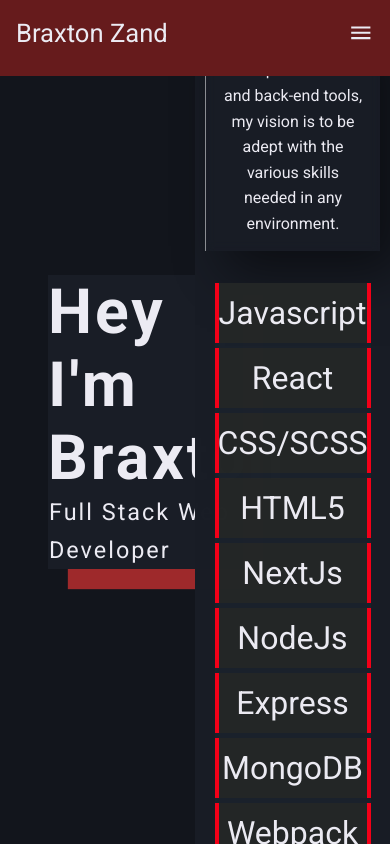
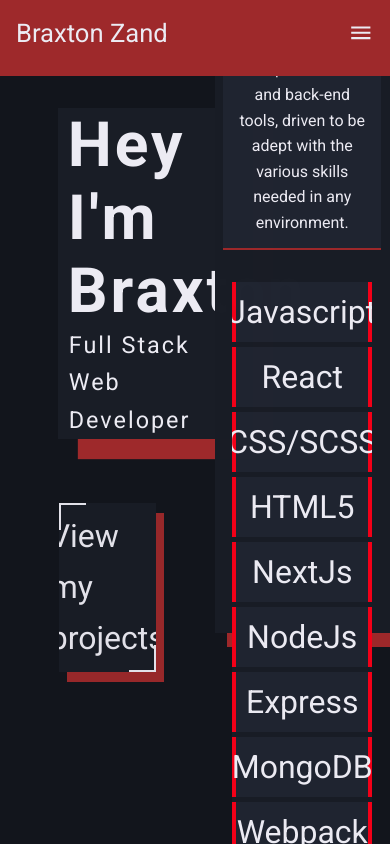
Before and after one commit to ZandBraxton/personal-page, a Next.js app in the folder personal-portfolio/: page / in a window 390 px wide. Built offline with nearby package versions, Linux system fonts and the light colour scheme.

Commit message:
Finished home design, need to make better  breakpoints now

```diff
--- a/personal-portfolio/pages/index.js
+++ b/personal-portfolio/pages/index.js
@@ -22,25 +22,23 @@ export default function Home() {
             <h2 className={styles.hero2}>I'm Braxton</h2>
             <p className={styles.hero_span}>Full Stack Web Developer</p>
           </div>
+          <Link href="/portfolio">
+            <div className={styles.view_project}>
+              <a>View my projects</a>
+            </div>
+          </Link>
+          {/* <h2 className={styles.view_project}>View my projects</h2> */}
         </section>
         <section className={styles.skill_page}>
           <div className={styles.skill_header}>
             <div className={styles.card}>
               <div className={styles.content}>
                 <p>
-                  Experience with multiple front-end and back-end tools, my
-                  vision is to be adept with the various skills needed in any
-                  environment.
+                  Experience with multiple front-end and back-end tools, driven
+                  to be adept with the various skills needed in any environment.
                 </p>
               </div>
             </div>
-            {/* <div className={styles.card}>
-              <div className={styles.content}>
-                <p>
-                  Tools I've used commonly and have grown most comfortable with
-                </p>
-              </div>
-            </div> */}
           </div>
           <ul className={styles.skill_grid}>
             <li>
--- a/personal-portfolio/styles/Home.module.scss
+++ b/personal-portfolio/styles/Home.module.scss
@@ -1,7 +1,7 @@
 @import "../styles/mixins";
 
 .main_wrapper {
-  @include Body();
+  @include BodyBGDark();
   padding-top: 100px;
   display: flex;
   flex-flow: row;
@@ -22,6 +22,7 @@
   flex-flow: column;
   width: fit-content;
   margin: 0 3rem;
+  padding: 0 10px;
   animation: popOut 1s ease 2.5s forwards;
 }
 
@@ -31,7 +32,6 @@
 
 .hero,
 .hero2 {
-  padding: 0 0rem;
   width: fit-content;
   position: relative;
   letter-spacing: 3px;
@@ -52,7 +52,7 @@
     left: 0;
   }
   &::before {
-    @include Body();
+    @include BodyBGDark();
     animation: peel 1s ease 0.5s forwards;
   }
   &:hover {
@@ -61,9 +61,9 @@
 }
 
 .hero2 {
-  font-size: 5rem;
+  font-size: 4.4rem;
   &::before {
-    @include Body();
+    @include BodyBGDark();
     animation: peel 1.4s ease 1.5s forwards;
   }
 }
@@ -85,13 +85,73 @@
   }
 }
 
+.view_project {
+  height: 20vh;
+  width: 25vw;
+  position: relative;
+  display: flex;
+  justify-content: center;
+  align-items: center;
+  margin: 4rem auto;
+  background: #191d26;
+  box-shadow: 8px 10px 0px #9e292b;
+  opacity: 0;
+  animation: fadeIn 2s ease 4s forwards;
+  overflow: hidden;
+  transition: 0.5s;
+  a {
+    position: relative;
+    font-size: 2rem;
+    z-index: 10;
+  }
+
+  &:hover {
+    cursor: pointer;
+    background-color: #9e292b;
+    box-shadow: none;
+  }
+
+  &::before {
+    content: "";
+    position: absolute;
+    top: 0;
+    left: 0;
+    width: 25px;
+    height: 25px;
+    border-top: 2px solid #ecebf3;
+    border-left: 2px solid #ecebf3;
+    transition: 0.5s;
+  }
+
+  &:hover::before {
+    width: 100%;
+    height: 100%;
+  }
+  &::after {
+    content: "";
+    position: absolute;
+    bottom: 0;
+    right: 0;
+    width: 25px;
+    height: 25px;
+    border-bottom: 2px solid #ecebf3;
+    border-right: 2px solid #ecebf3;
+    transition: 0.5s;
+  }
+
+  &:hover::after {
+    width: 100%;
+    height: 100%;
+  }
+}
+
 .skill_page {
-  @include AboutBody();
-  height: 100vh;
-  width: 50vw;
+  @include BodyCardLayer();
+  height: 75vh;
+  width: 45vw;
   opacity: 0;
   animation: fadeIn 2s ease 3.5s forwards;
-  background: #191d26;
+  box-shadow: 12px 14px 0px #9e292b;
 }
 
 .skill_header {
@@ -105,16 +165,11 @@
   height: auto;
   margin: auto;
   padding-top: 1rem;
-
-  .card {
-    position: relative;
-    box-shadow: 20px 20px 50px rgba(0, 0, 0, 0.5);
-    border-top: 1px solid rgba(255, 255, 255, 0.5);
-    border-left: 1px solid rgba(255, 255, 255, 0.5);
-    backdrop-filter: blur(5px);
-    padding: 2px;
-  }
   p {
+    background-color: #202531;
+    padding: 0 10px;
+    border-top: 2px solid #9e292b;
+    border-bottom: 2px solid #9e292b;
   }
   hr {
     width: 60%;
@@ -124,7 +179,7 @@
 
 .skill_grid {
   display: grid;
-  grid-template-columns: 1fr 1fr;
+  grid-template-columns: 1fr 1fr 1fr;
   grid-template-rows: auto;
   gap: 5px;
   width: 70%;
@@ -132,7 +187,7 @@
   padding-bottom: 2rem;
   justify-content: center;
   text-align: center;
-  font-size: 1.4rem;
+  font-size: 1rem;
   li {
     position: relative;
     color: #ecebf3;
@@ -174,7 +229,7 @@
       z-index: 1;
       transition: 0.5s;
       color: #ecebf3;
-      font-size: 2rem;
+      font-size: 1rem;
     }
 
     span:nth-child(1) {
@@ -219,6 +274,15 @@
   to {
     background-color: #191d26;
     box-shadow: 20px 20px 1px #9e292b;
+  }
+}
+
+@keyframes borderOutline {
+  0% {
+    transform: rotate(0deg);
+  }
+  100% {
+    transform: rotate(350deg);
   }
 }
 
@@ -292,7 +356,7 @@
   }
 
   .skill_grid {
-    @include AboutBody();
+    @include BodyCardLayer();
     display: flex;
     flex-flow: column;
     gap: 5px;
@@ -303,7 +367,6 @@
     li {
       position: relative;
       color: #ecebf3;
-      background-color: #242727;
       display: flex;
       justify-content: center;
       align-items: center;
--- a/personal-portfolio/styles/_mixins.scss
+++ b/personal-portfolio/styles/_mixins.scss
@@ -1,16 +1,16 @@
-@mixin Body {
+@mixin BodyBGDark {
   background-color: #12151c;
   color: #ecebf3;
   overflow: hidden;
 }
 
 @mixin Nav {
-  background-color: #661b1c;
+  background-color: #9e292b;
   color: #ecebf3;
 }
 
-@mixin AboutBody {
-  background-color: #1b222c;
+@mixin BodyCardLayer {
+  background: #191d26;
   color: #ecebf3;
 }
 
--- a/personal-portfolio/styles/globals.scss
+++ b/personal-portfolio/styles/globals.scss
@@ -95,6 +95,8 @@ video {
   line-height: 1.6;
   font-size: 100%;
   vertical-align: baseline;
+  text-decoration: none;
+  color: inherit;
 }
 
 /* HTML5 display-role reset for older browsers */
@@ -113,7 +115,7 @@ section {
 }
 body {
   line-height: 1;
-  @include Body();
+  @include BodyBGDark();
 }
 ol,
 ul {
@@ -137,7 +139,7 @@ table {
 
 * {
   box-sizing: border-box;
-  //   outline: 1px solid red;
+  // outline: 1px solid red;
 }
 
 img {
```
